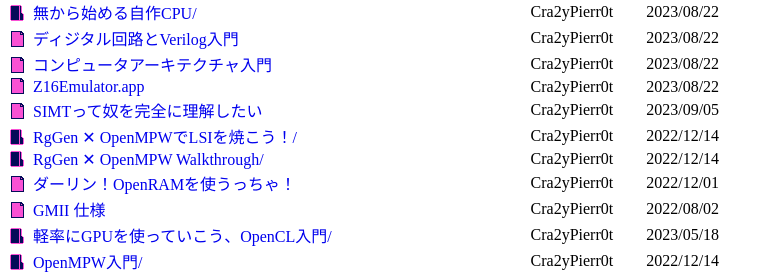
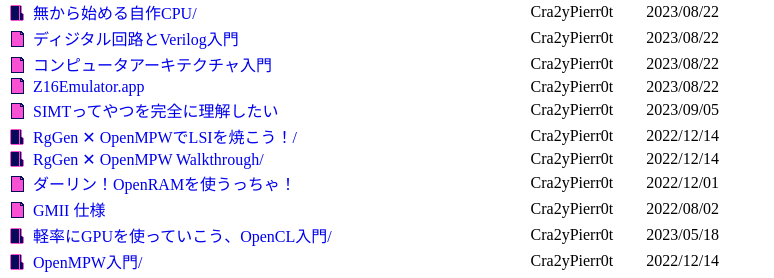
Before and after one commit to VLSI-JP/VLSI-JP.github.io, a Jekyll site: the page built from index.html, in a window 1280 px wide. Shown: the part 323-601 px from the top of the page, without its empty margins (0-774 px from the left). Built offline with Jekyll 4.4.1, drawn with Linux system fonts in a browser that asks for light colours.

Commit message:
update UnderstandSIMT

```diff
--- a/_data/article_list.yml
+++ b/_data/article_list.yml
@@ -45,7 +45,7 @@
   link: Z16Emulator.html
   icon: file
 
-- title: SIMTって奴を完全に理解したい
+- title: SIMTってやつを完全に理解したい
   author: Cra2yPierr0t
   date: 2023/09/05
   link: UnderstandSIMT.html
```
